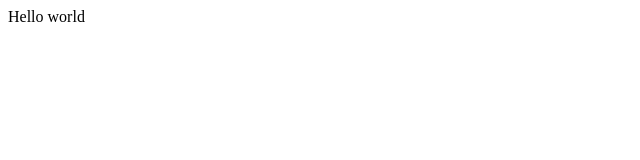
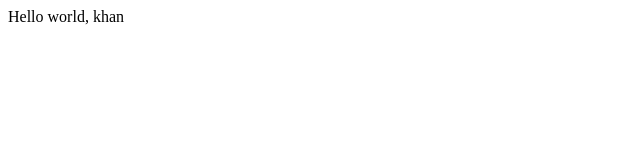
Before and after one commit to khankjw/opentutorials-khan002, a plain HTML site: page index.html in a window 1280 px wide. Shown: the full height of the page, 0-640 px from the left. Drawn offline with Linux system fonts and the light colour scheme.

Commit message:
change index.html

```diff
--- a/index.html
+++ b/index.html
@@ -19,6 +19,6 @@
     </head>
 
     <body>
-        Hello world
+        Hello world, khan
     </body>
 </html>
```
